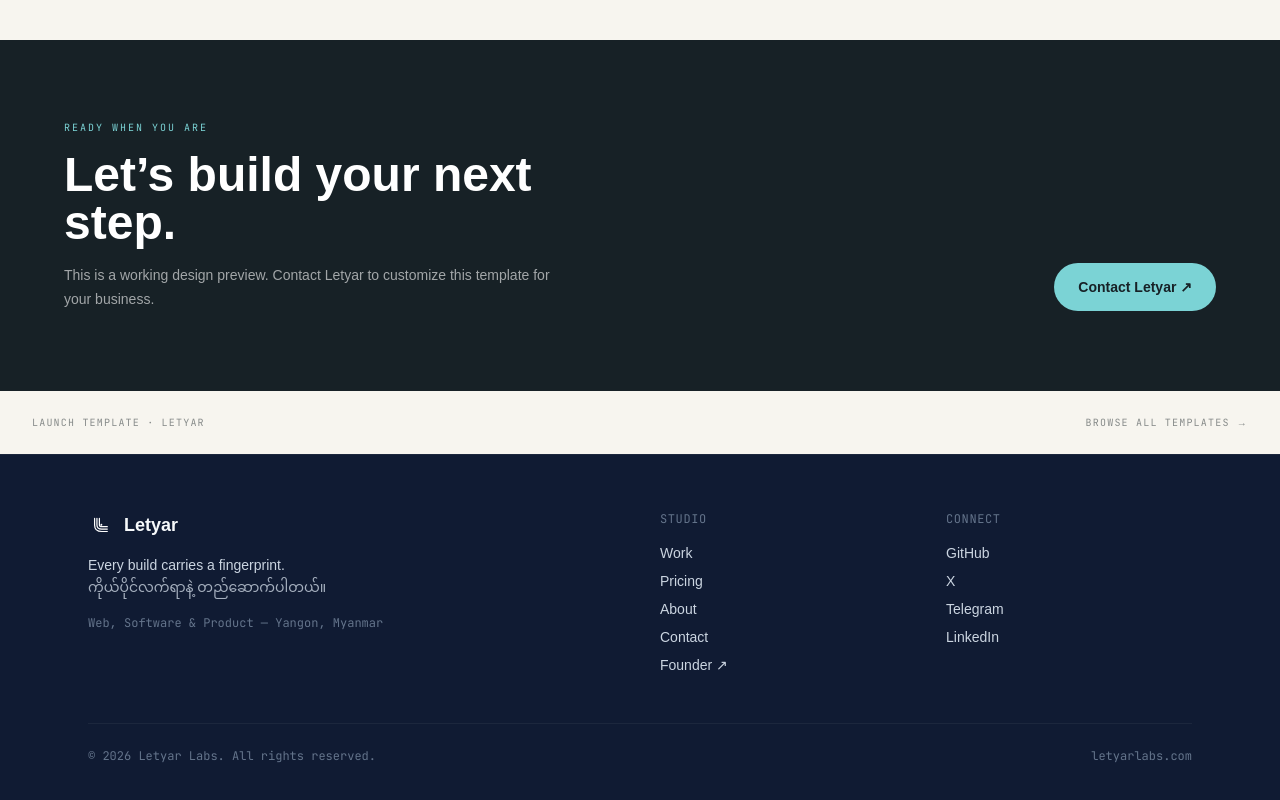
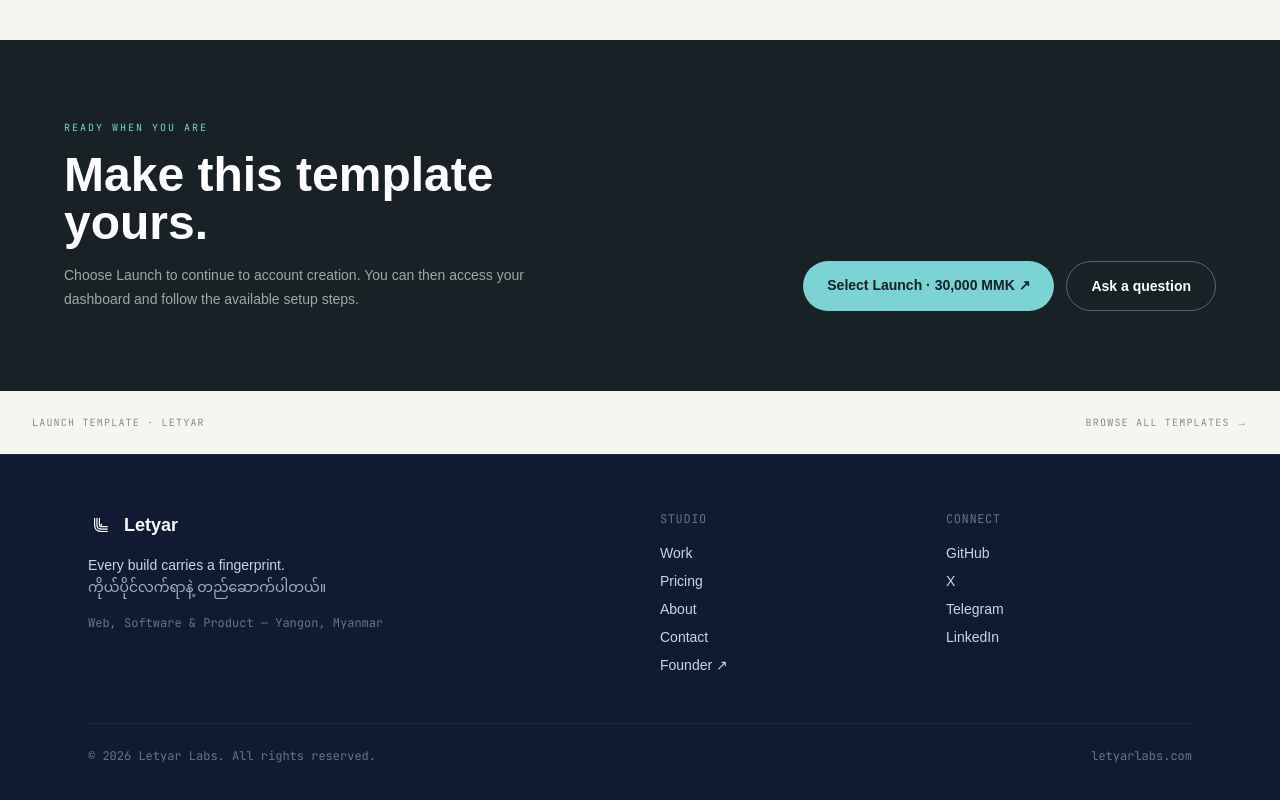
Before and after one commit to letyarworks/letyar-website, a Next.js app: page /templates/launch in a window 1280 px wide. Shown: the part 1531-2331 px from the top of the page. Built offline with nearby package versions, Linux system fonts and the light colour scheme; a web font is replaced by a local one.

Commit message:
Add template selection CTA to Launch preview

```diff
--- a/app/templates/launch/page.tsx
+++ b/app/templates/launch/page.tsx
@@ -1,5 +1,6 @@
 import Link from "next/link";
 import { launchTemplateDefaults } from "@/lib/templates/launch";
+import { formatMMK, getTemplate } from "@/lib/content";
 
 export const metadata = {
   title: "Launch — Letyar Template Preview",
@@ -113,12 +114,17 @@ export default function LaunchTemplate() {
         <div className="mx-auto flex max-w-6xl flex-col gap-7 md:flex-row md:items-end md:justify-between">
           <div>
             <p className="font-mono text-[10px] uppercase tracking-[0.2em] text-[#7bd3d5]">Ready when you are</p>
-            <h2 className="mt-4 max-w-xl font-display text-3xl font-semibold leading-tight md:text-5xl">Let’s build your next step.</h2>
-            <p className="mt-4 max-w-lg text-sm leading-6 text-white/60">This is a working design preview. Contact Letyar to customize this template for your business.</p>
+            <h2 className="mt-4 max-w-xl font-display text-3xl font-semibold leading-tight md:text-5xl">Make this template yours.</h2>
+            <p className="mt-4 max-w-lg text-sm leading-6 text-white/60">Choose Launch to continue to account creation. You can then access your dashboard and follow the available setup steps.</p>
           </div>
-          <Link href="/contact" className="inline-flex w-fit rounded-full bg-[#7bd3d5] px-6 py-3.5 text-sm font-semibold text-[#172126] transition hover:bg-white">
-            Contact Letyar ↗
-          </Link>
+          <div className="flex flex-wrap gap-3">
+            <Link href={getTemplate("launch") ? "/signup?template=launch" : "/templates"} className="inline-flex w-fit rounded-full bg-[#7bd3d5] px-6 py-3.5 text-sm font-semibold text-[#172126] transition hover:bg-white">
+              Select Launch · {formatMMK(getTemplate("launch")?.price ?? 30000)} ↗
+            </Link>
+            <Link href="/contact" className="inline-flex w-fit rounded-full border border-white/30 px-6 py-3.5 text-sm font-semibold text-white transition hover:border-white">
+              Ask a question
+            </Link>
+          </div>
         </div>
       </section>
 
```
